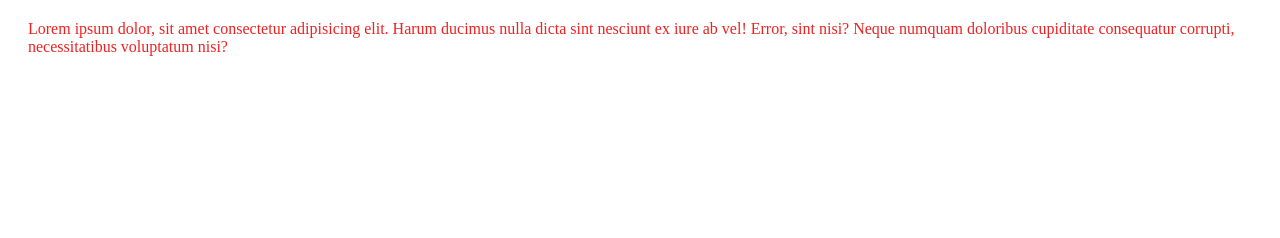
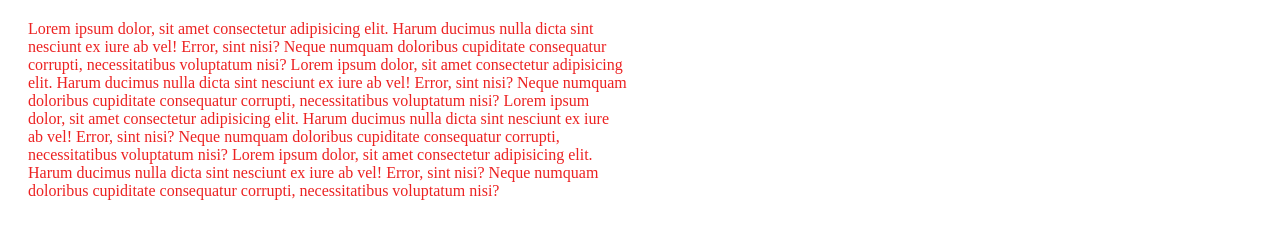
Before and after one commit to glebbread/glebbreed.github.io, a plain HTML site: page 1.html in a window 1280 px wide. Drawn offline with Linux system fonts and the light colour scheme.

Commit message:
еще стили

```diff
--- a/1.css
+++ b/1.css
@@ -1,5 +1,6 @@
 .bol {
     color: rgb(236, 34, 34);
     margin: 20px;
-
+    font-size: 16px;
+    width: 600px;
 }
--- a/1.html
+++ b/1.html
@@ -14,6 +14,18 @@
              Harum ducimus nulla dicta sint nesciunt ex iure ab vel!
               Error, sint nisi? Neque numquam doloribus cupiditate
               consequatur corrupti, necessitatibus voluptatum nisi?
+              Lorem ipsum dolor, sit amet consectetur adipisicing elit.
+             Harum ducimus nulla dicta sint nesciunt ex iure ab vel!
+              Error, sint nisi? Neque numquam doloribus cupiditate
+              consequatur corrupti, necessitatibus voluptatum nisi?
+              Lorem ipsum dolor, sit amet consectetur adipisicing elit.
+             Harum ducimus nulla dicta sint nesciunt ex iure ab vel!
+              Error, sint nisi? Neque numquam doloribus cupiditate
+              consequatur corrupti, necessitatibus voluptatum nisi?
+              Lorem ipsum dolor, sit amet consectetur adipisicing elit.
+             Harum ducimus nulla dicta sint nesciunt ex iure ab vel!
+              Error, sint nisi? Neque numquam doloribus cupiditate
+              consequatur corrupti, necessitatibus voluptatum nisi?
         </p>
     </div>
 </body>
```
